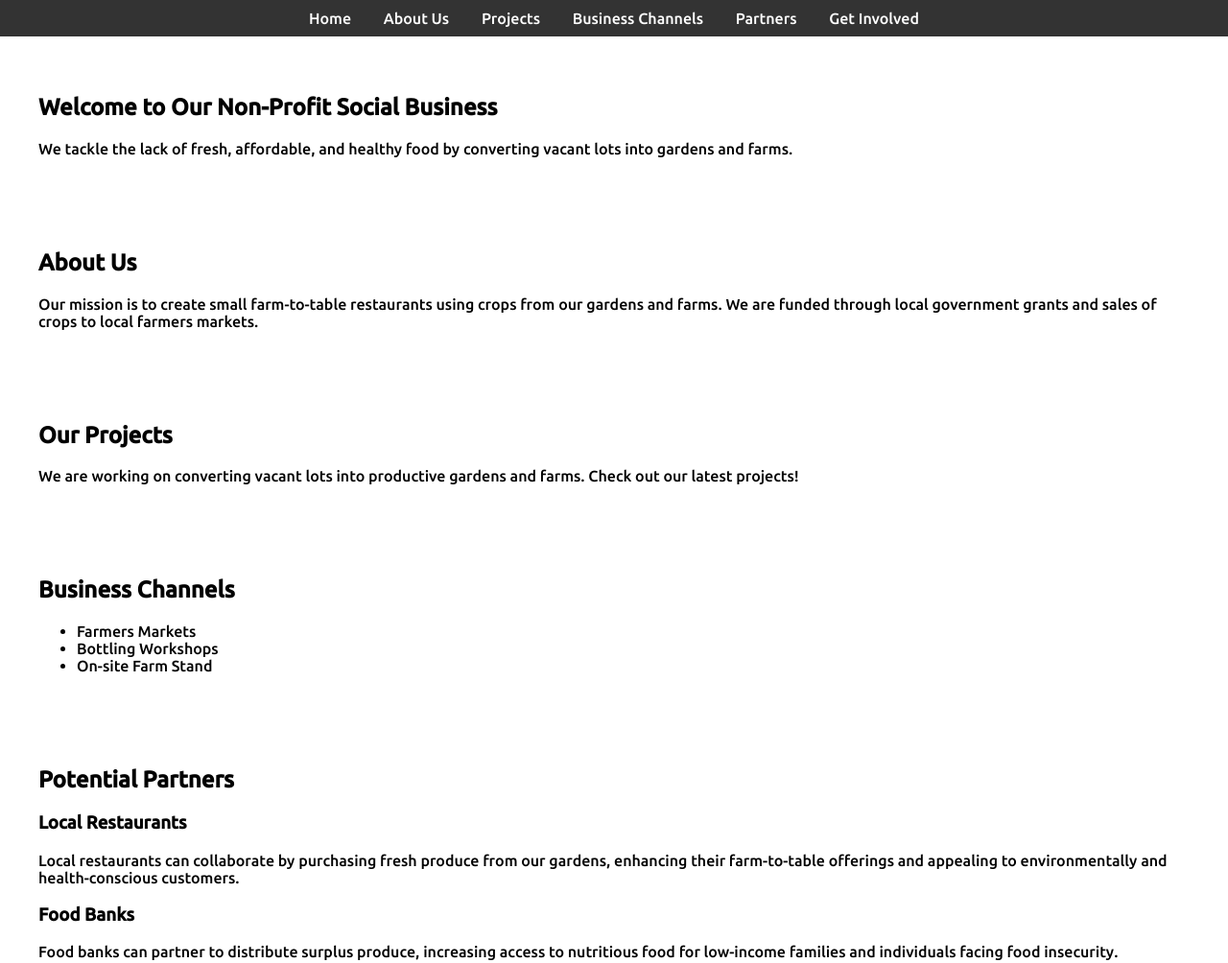
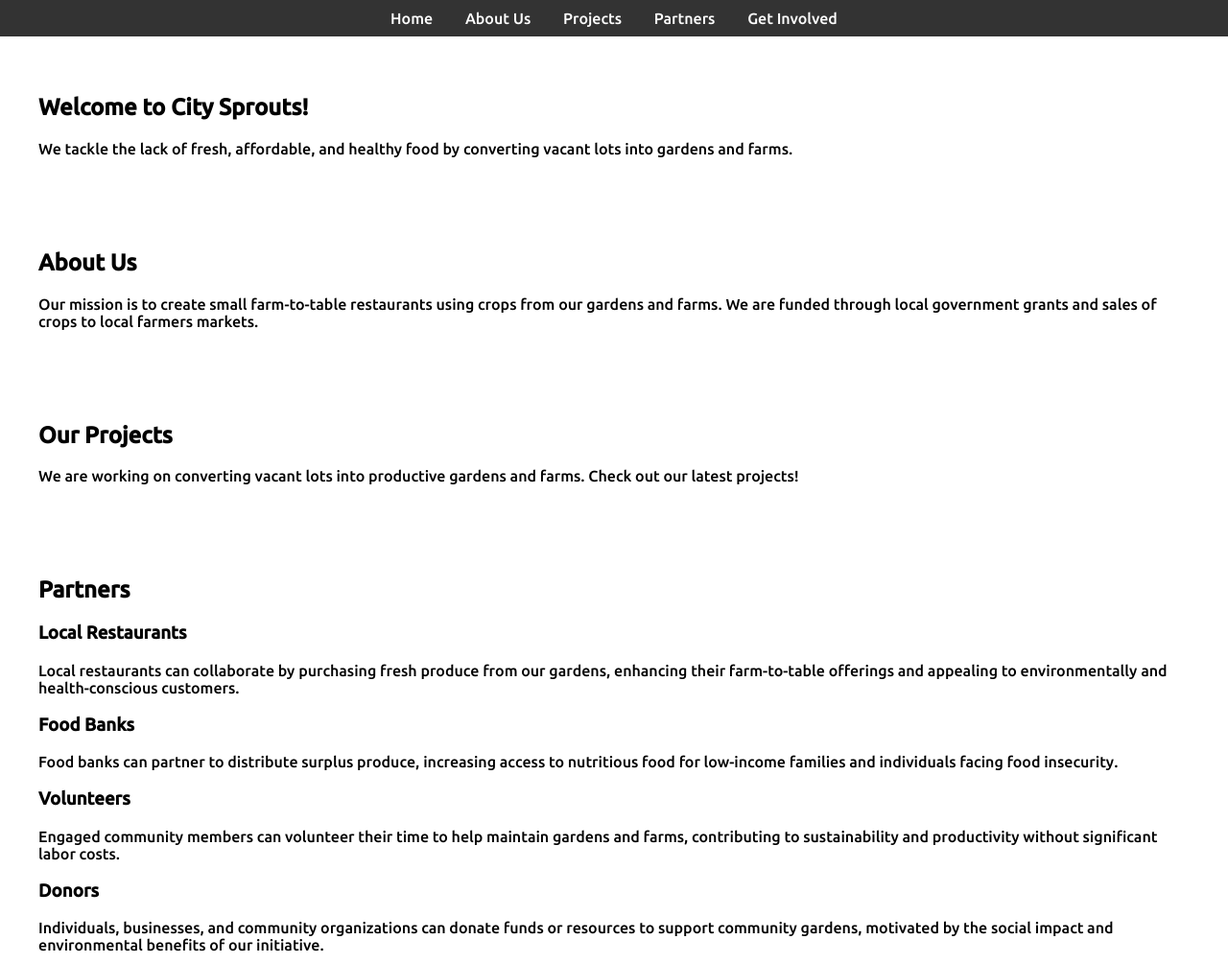
Before and after one commit to VanceNykreim/bus310MVP, a plain HTML site: page index.html in a window 1280 px wide. Shown: the top 1004 px of the page at 96% size. Drawn offline with Linux system fonts and the light colour scheme.

Commit message:
removed business partners

```diff
--- a/index.html
+++ b/index.html
@@ -3,7 +3,7 @@
 <head>
     <meta charset="UTF-8">
     <meta name="viewport" content="width=device-width, initial-scale=1.0">
-    <title>Non-Profit Social Business</title>
+    <title>City Sprouts</title>
     <link href="https://fonts.googleapis.com/css2?family=Ubuntu:wght@500&display=swap" rel="stylesheet">
     <link rel="stylesheet" href="styles/styles.css">
 </head>
@@ -14,7 +14,6 @@
                 <li><a href="#home">Home</a></li>
                 <li><a href="#about">About Us</a></li>
                 <li><a href="#projects">Projects</a></li>
-                <li><a href="#channels">Business Channels</a></li>
                 <li><a href="#partners">Partners</a></li>
                 <li><a href="#contact">Get Involved</a></li>
             </ul>
@@ -22,7 +21,7 @@
     </header>
 
     <section id="home">
-        <h1>Welcome to Our Non-Profit Social Business</h1>
+        <h1>Welcome to City Sprouts!</h1>
         <p>We tackle the lack of fresh, affordable, and healthy food by converting vacant lots into gardens and farms.</p>
     </section>
 
@@ -36,17 +35,8 @@
         <p>We are working on converting vacant lots into productive gardens and farms. Check out our latest projects!</p>
     </section>
 
-    <section id="channels">
-        <h2>Business Channels</h2>
-        <ul>
-            <li>Farmers Markets</li>
-            <li>Bottling Workshops</li>
-            <li>On-site Farm Stand</li>
-        </ul>
-    </section>
-
     <section id="partners">
-        <h2>Potential Partners</h2>
+        <h2>Partners</h2>
         <h3>Local Restaurants</h3>
         <p>Local restaurants can collaborate by purchasing fresh produce from our gardens, enhancing their farm-to-table offerings and appealing to environmentally and health-conscious customers.</p>
 
```
